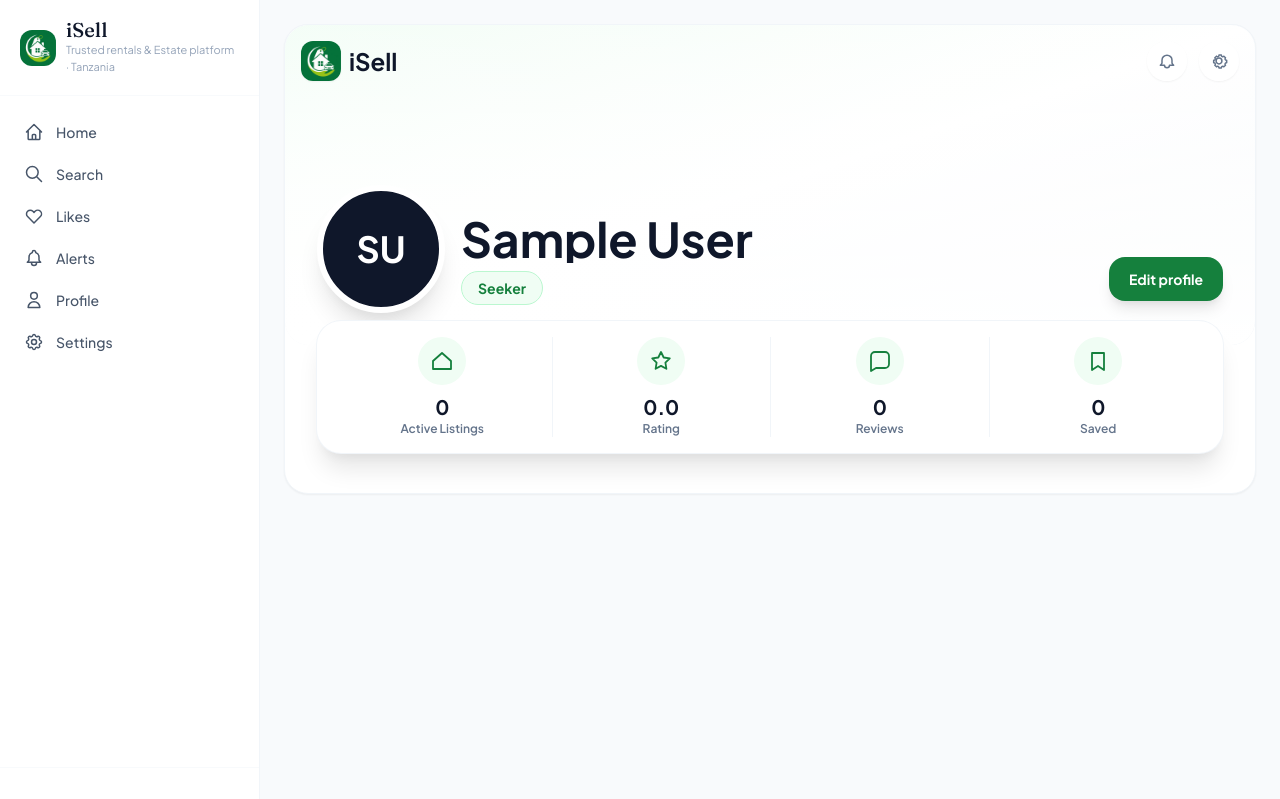
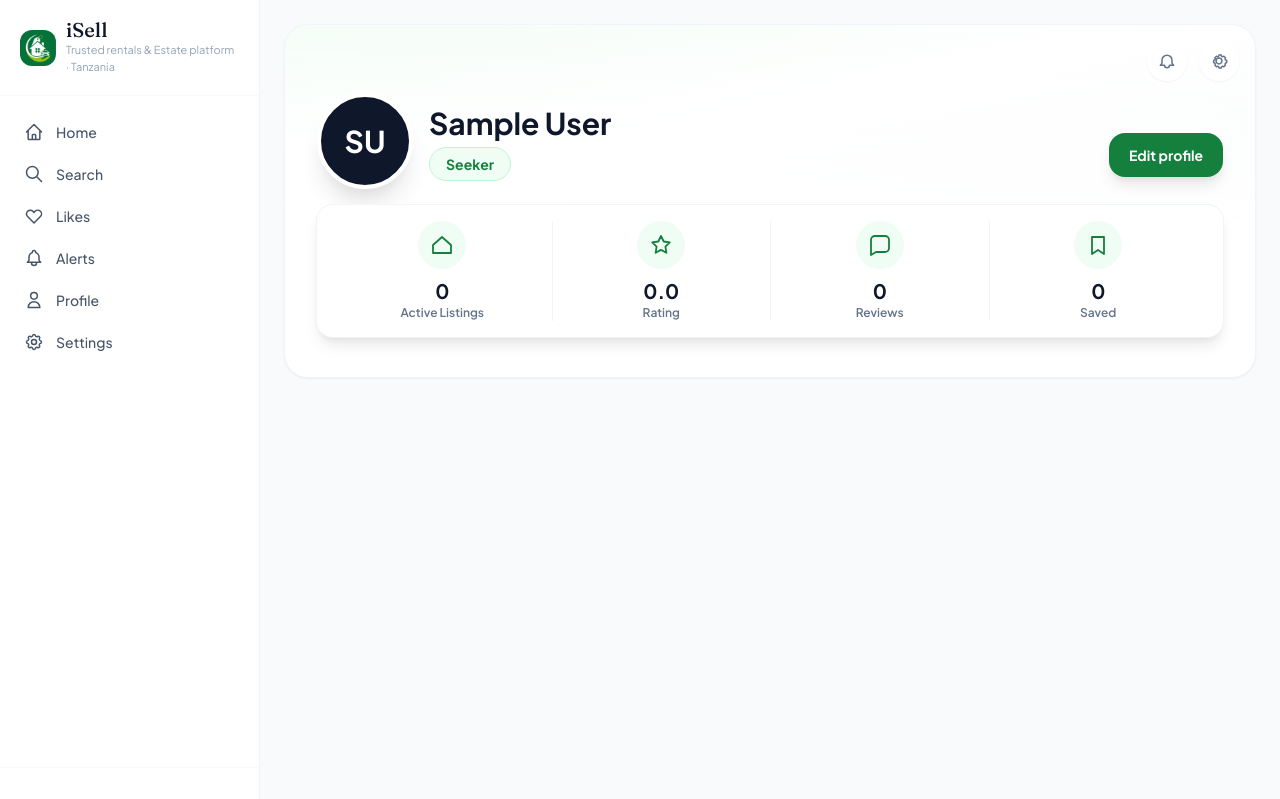
Before and after one commit to novis24/nyumbahub, a Django app: page /accounts/profile/ in a window 1280 px wide. Shown: the top 799 px of the page. Run offline with Django 5.2, Linux system fonts and the light colour scheme; the visitor is signed in with stand-in values (Sample User, id 1); data that the repository does not hold is empty; style sheets or scripts are compiled from the project's sources; parts of the project's set-up code (start-up, migrations or seed data) failed here and were passed over; some libraries are stand-ins or nearby versions.

Commit message:
adjusted the listing behaviour like on the displays

```diff
--- a/apps/accounts/models.py
+++ b/apps/accounts/models.py
@@ -89,6 +89,10 @@ class CustomUser(AbstractUser):
         return self.get_full_name() or self.username
 
     @property
+    def public_name(self):
+        return self.shop_name or self.display_name
+
+    @property
     def verification_badge_label(self):
         """Public wording backed exclusively by the persisted KYC status."""
         if not self.is_verified:
--- a/templates/accounts/profile.html
+++ b/templates/accounts/profile.html
@@ -1,12 +1,11 @@
 {% extends 'base.html' %}
-{% load static %}
 {% block page_title %}Profile{% endblock %}
 {% block title %}{{ profile_user.display_name }}{% endblock %}
 {% block content %}
 <div class="pb-[calc(7rem+env(safe-area-inset-bottom))] lg:pb-10">
   <div class="app-page-wide lg:pt-6">
     <section class="overflow-hidden bg-white lg:rounded-3xl lg:border lg:border-n-100 lg:shadow-sm">
-      <div class="relative h-72 overflow-hidden rounded-b-[2rem] bg-n-100 lg:h-80 lg:rounded-3xl" data-profile-hero>
+      <div class="relative h-36 overflow-hidden rounded-b-[2rem] bg-n-100 lg:h-48 lg:rounded-3xl" data-profile-hero>
         {% for image in profile_background_images %}
           <img src="{{ image.image.url }}" alt="" class="profile-hero-slide absolute inset-0 h-full w-full object-cover opacity-0 transition-opacity duration-700" loading="{% if forloop.first %}eager{% else %}lazy{% endif %}">
         {% empty %}
@@ -14,11 +13,7 @@
         {% endfor %}
         <div class="absolute inset-0 bg-gradient-to-t from-white via-white/70 to-white/25"></div>
 
-        <div class="absolute left-4 right-4 top-4 flex items-center justify-between">
-          <a href="{% url 'core:home' %}" class="flex items-center gap-2">
-            <img src="{% static 'icons/icon-192.png' %}" alt="" class="h-10 w-10 rounded-xl shadow-sm">
-            <span class="text-2xl font-black text-n-900">iSell</span>
-          </a>
+        <div class="absolute left-4 right-4 top-4 flex items-center justify-end">
           <div class="flex items-center gap-3 text-n-500">
             <a href="{% url 'notifications:list' %}" class="flex h-10 w-10 items-center justify-center rounded-full bg-white/70 shadow-sm backdrop-blur">
               <svg class="h-5 w-5 stroke-current" viewBox="0 0 24 24"><path d="M15 17h5l-1.4-1.4A2 2 0 0118 14.2V11a6 6 0 10-12 0v3.2c0 .5-.2 1-.6 1.4L4 17h5m6 0a3 3 0 11-6 0"/></svg>
@@ -31,22 +26,22 @@
           </div>
         </div>
 
-        <div class="absolute inset-x-0 bottom-0 px-5 pb-8 lg:px-8">
-          <div class="flex items-end gap-4">
+        <div class="absolute inset-x-0 bottom-0 px-5 pb-5 lg:px-8 lg:pb-7">
+          <div class="flex items-end gap-3 lg:gap-4">
             <div class="relative flex-shrink-0">
               {% if profile_user.avatar %}
-                <img src="{{ profile_user.avatar.url }}" alt="" class="h-28 w-28 rounded-full border-[6px] border-white object-cover shadow-xl lg:h-32 lg:w-32">
+                <img src="{{ profile_user.avatar.url }}" alt="" class="h-16 w-16 rounded-full border-4 border-white object-cover shadow-xl lg:h-24 lg:w-24">
               {% else %}
-                <div class="flex h-28 w-28 items-center justify-center rounded-full border-[6px] border-white bg-n-900 shadow-xl lg:h-32 lg:w-32">
-                  <span class="text-4xl font-black text-white">{{ profile_user.first_name.0|upper }}{{ profile_user.last_name.0|upper }}</span>
+                <div class="flex h-16 w-16 items-center justify-center rounded-full border-4 border-white bg-n-900 shadow-xl lg:h-24 lg:w-24">
+                  <span class="text-2xl font-black text-white lg:text-3xl">{{ profile_user.first_name.0|upper }}{{ profile_user.last_name.0|upper }}</span>
                 </div>
               {% endif %}
-              {% if profile_user.is_verified %}<span class="absolute bottom-1 right-1 flex h-9 w-9 items-center justify-center rounded-full border-4 border-white bg-p-600 text-white"><svg class="h-5 w-5 stroke-current" viewBox="0 0 24 24"><path d="M5 13l4 4L19 7"/></svg></span>{% endif %}
+              {% if profile_user.is_verified %}<span class="absolute bottom-0 right-0 flex h-6 w-6 items-center justify-center rounded-full border-2 border-white bg-p-600 text-white lg:h-8 lg:w-8 lg:border-4"><svg class="h-3.5 w-3.5 stroke-current lg:h-4 lg:w-4" viewBox="0 0 24 24"><path d="M5 13l4 4L19 7"/></svg></span>{% endif %}
             </div>
             <div class="min-w-0 flex-1 pb-2">
-              <h1 class="truncate text-3xl font-black text-n-900 lg:text-5xl">{{ profile_user.shop_name|default:profile_user.display_name }}</h1>
-              <div class="mt-2 flex flex-wrap items-center gap-2">
-                <span class="rounded-full border border-p-200 bg-p-50 px-4 py-1.5 text-sm font-bold text-p-700">{{ profile_user.get_role_display }}</span>
+              <h1 class="truncate text-2xl font-black text-n-900 lg:text-3xl">{{ profile_user.shop_name|default:profile_user.display_name }}</h1>
+              <div class="mt-1.5 flex flex-wrap items-center gap-2">
+                <span class="rounded-full border border-p-200 bg-p-50 px-3 py-1 text-xs font-bold text-p-700 lg:px-4 lg:py-1.5 lg:text-sm">{{ profile_user.get_role_display }}</span>
                 {% if profile_user.shop_location or profile_user.location %}<span class="inline-flex items-center gap-1 text-sm font-semibold text-n-500"><svg class="h-4 w-4 stroke-current" viewBox="0 0 24 24"><path d="M12 21s7-4.4 7-11a7 7 0 10-14 0c0 6.6 7 11 7 11z"/><circle cx="12" cy="10" r="2"/></svg>{{ profile_user.shop_location|default:profile_user.location }}</span>{% endif %}
               </div>
             </div>
@@ -57,8 +52,8 @@
         </div>
       </div>
 
-      <div class="-mt-6 px-4 lg:px-8">
-        <div class="relative z-10 grid grid-cols-4 divide-x divide-n-100 rounded-3xl bg-white p-4 text-center shadow-xl shadow-n-900/10 ring-1 ring-n-100">
+      <div class="-mt-3 px-4 lg:px-8">
+        <div class="relative z-10 grid grid-cols-4 divide-x divide-n-100 rounded-2xl bg-white p-3 text-center shadow-lg shadow-n-900/10 ring-1 ring-n-100 lg:p-4">
           <div><div class="mx-auto mb-2 flex h-12 w-12 items-center justify-center rounded-full bg-p-50 text-p-700"><svg class="h-6 w-6 stroke-current" viewBox="0 0 24 24"><path d="M3 12l9-8 9 8v8H3z"/></svg></div><p class="text-xl font-black text-n-900">{{ active_listing_count }}</p><p class="text-xs font-semibold text-n-500">Active Listings</p></div>
           <div><div class="mx-auto mb-2 flex h-12 w-12 items-center justify-center rounded-full bg-p-50 text-p-700"><svg class="h-6 w-6 stroke-current" viewBox="0 0 24 24"><path d="M12 3l2.7 5.5 6.1.9-4.4 4.3 1 6.1-5.4-2.9-5.4 2.9 1-6.1-4.4-4.3 6.1-.9z"/></svg></div><p class="text-xl font-black text-n-900">{{ owner_review_stats.average_rating|floatformat:1 }}</p><p class="text-xs font-semibold text-n-500">Rating</p></div>
           <div><div class="mx-auto mb-2 flex h-12 w-12 items-center justify-center rounded-full bg-p-50 text-p-700"><svg class="h-6 w-6 stroke-current" viewBox="0 0 24 24"><path d="M21 15a4 4 0 01-4 4H8l-5 3V7a4 4 0 014-4h10a4 4 0 014 4z"/></svg></div><p class="text-xl font-black text-n-900">{{ owner_review_stats.total_reviews }}</p><p class="text-xs font-semibold text-n-500">Reviews</p></div>
@@ -103,22 +98,15 @@
           {% if request.user == profile_user %}<a href="{% url 'listings:create' %}" class="text-sm font-bold text-p-700">+ Post new listing</a>{% endif %}
         </div>
         {% if profile_listings %}
-          <div class="profile-gallery-grid">
-            {% for listing in profile_listings %}
-              <a href="{{ listing.get_absolute_url }}" class="profile-gallery-item {% if forloop.counter == 1 or forloop.counter == 8 %}profile-gallery-featured{% endif %}">
-                {% if listing.cover_image %}
-                  <img src="{{ listing.cover_image.image.url }}" alt="{{ listing.title }}" loading="lazy">
-                {% else %}
-                  <div class="flex h-full w-full items-center justify-center bg-n-100 text-n-400">No image</div>
-                {% endif %}
-                <span class="absolute inset-x-0 bottom-0 bg-gradient-to-t from-black/70 to-transparent p-3 text-white">
-                  <b class="block truncate text-sm">{{ listing.title }}</b>
-                  <span class="block truncate text-xs opacity-90">{{ listing.price_per_month }}</span>
-                </span>
-              </a>
-            {% endfor %}
-          </div>
-          <a href="{% url 'listings:provider_gallery' profile_user.id %}" class="mt-4 flex items-center justify-center rounded-2xl border border-p-100 bg-p-50 py-3 text-sm font-bold text-p-700">View all listings</a>
+          <a href="{% url 'listings:provider_gallery' profile_user.id %}" class="flex items-center justify-between rounded-2xl border border-n-100 bg-white p-4 shadow-sm transition hover:border-p-200 hover:bg-p-50/40">
+            <span>
+              <b class="block text-base text-n-900">View listings</b>
+              <span class="mt-1 block text-sm text-n-500">{{ active_listing_count }} active listing{{ active_listing_count|pluralize }} with photos and videos</span>
+            </span>
+            <span class="flex h-10 w-10 items-center justify-center rounded-full bg-p-50 text-p-700">
+              <svg class="h-5 w-5 stroke-current" viewBox="0 0 24 24"><path d="M9 5l7 7-7 7"/></svg>
+            </span>
+          </a>
         {% else %}
           <div class="rounded-3xl border border-n-100 bg-n-50 p-8 text-center text-sm text-n-500">No active listings yet.</div>
         {% endif %}
--- a/templates/components/listing_card.html
+++ b/templates/components/listing_card.html
@@ -65,7 +65,7 @@
     <div class="mt-3 flex items-center justify-between gap-2 border-t border-n-100 pt-3">
       <div class="min-w-0">
         <p class="text-[11px] uppercase tracking-wide text-n-400">Seller</p>
-        <p class="truncate text-xs font-semibold text-n-700">{{ listing.owner.display_name }}</p>
+        <p class="truncate text-xs font-semibold text-n-700">{{ listing.owner.public_name }}</p>
       </div>
       {% if listing.verification_badge_label %}<span class="text-[11px] font-semibold text-p-700">{{ listing.verification_badge_label }}</span>{% endif %}
     </div>
--- a/templates/components/provider_card.html
+++ b/templates/components/provider_card.html
@@ -8,7 +8,7 @@
         <div class="flex h-full w-full items-center justify-center bg-n-100 text-n-400">iSellTZ</div>
       {% endif %}
       <div class="absolute inset-x-0 bottom-0 bg-gradient-to-t from-black/70 to-transparent p-3 text-white">
-        <p class="truncate text-sm font-bold">{{ listing.owner.display_name }}</p>
+        <p class="truncate text-sm font-bold">{{ listing.owner.public_name }}</p>
         <p class="truncate text-[11px] opacity-90">{{ listing.location }}, {{ listing.city }}</p>
       </div>
     </div>
--- a/templates/listings/detail.html
+++ b/templates/listings/detail.html
@@ -311,7 +311,7 @@
             </div>
           {% endif %}
           <div class="min-w-0 flex-1">
-            <p class="truncate text-sm font-bold text-n-900">{{ listing.owner.display_name }}</p>
+            <p class="truncate text-sm font-bold text-n-900">{{ listing.owner.public_name }}</p>
             <div class="mt-0.5 flex items-center gap-1.5">
               {% if listing.owner.is_verified %}
                 <svg class="h-3.5 w-3.5 fill-p-600" viewBox="0 0 20 20"><path fill-rule="evenodd" d="M10 18a8 8 0 100-16 8 8 0 000 16zm3.707-9.293a1 1 0 00-1.414-1.414L9 10.586 7.707 9.293a1 1 0 00-1.414 1.414l2 2a1 1 0 001.414 0l4-4z" clip-rule="evenodd"/></svg>
@@ -356,8 +356,6 @@
         {% if listing.listing_type == 'sme' %}<button type="button" data-add-to-cart="{{ listing.id }}" class="btn-g btn-primary py-4 text-base">Add to cart</button>{% else %}<button @click="contact = true" class="btn-g btn-primary py-4 text-base">View contact options</button>{% endif %}
       {% elif not user.is_authenticated %}
         <a href="{% url 'accounts:login' %}?next={{ request.path }}" class="btn-g btn-primary py-4 text-base">Sign in to view contact options</a>
-      {% elif user.is_provider and user == listing.owner %}
-        <a href="{% url 'listings:edit' listing.slug %}" class="btn-g btn-dark py-4 text-base">Edit listing</a>
       {% endif %}
     </div>
   </div>
@@ -410,7 +408,7 @@
           </div>
         {% endif %}
         <div>
-          <p class="font-bold text-n-900">{{ listing.owner.display_name }}</p>
+          <p class="font-bold text-n-900">{{ listing.owner.public_name }}</p>
           <p class="mt-0.5 text-xs text-n-500">Responds via phone or WhatsApp</p>
         </div>
       </div>
```
Also changed, not shown: apps/core/views.py (+13 -6 lines), static/css/tailwind_input.css (+44 -0 lines), templates/core/home.html (+32 -24 lines), templates/listings/provider_gallery.html (+16 -5 lines).
